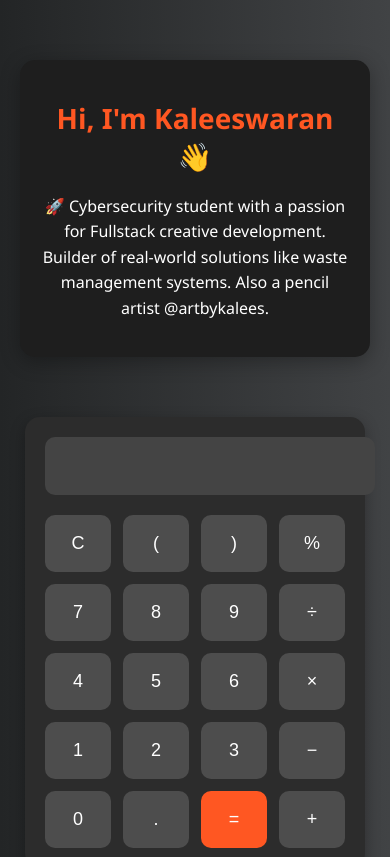
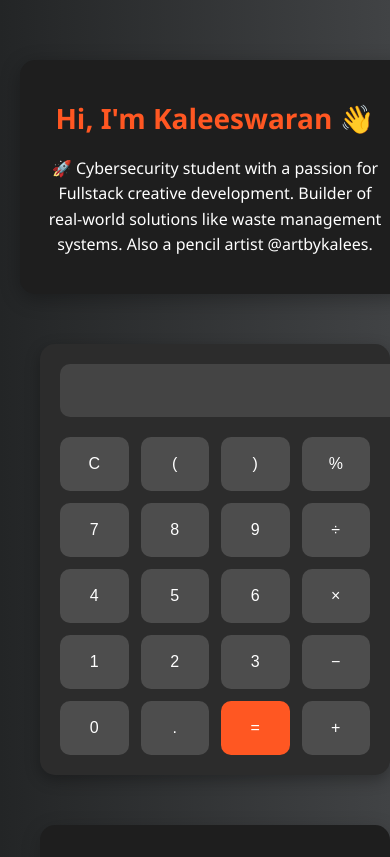
Before and after one commit to KALEESWARANS-CYBER00/WebCalculator, a plain HTML site: page index.html in a window 390 px wide. Shown: the top 857 px of the page. Drawn offline with Linux system fonts and the light colour scheme.

Commit message:
✨ Structure, Style, Functionality: Set up HTML layout, UI design, and calculator logic

```diff
--- a/script.js
+++ b/script.js
@@ -1,3 +1,4 @@
+// @author:kaleeswaran.s
 function appendValue(value) {
     document.getElementById('display').value += value;
   }
--- a/style.css
+++ b/style.css
@@ -1,3 +1,6 @@
+/* @author : Kaleeswaran S */
+
+
 body {
     background: linear-gradient(to right, #232526, #414345);
     font-family: 'Segoe UI', Tahoma, Geneva, Verdana, sans-serif;
@@ -125,4 +128,25 @@ body {
     justify-content: center;
     align-items: flex-start;
     flex-wrap: wrap;
+  }/* Responsive Design */
+@media (max-width: 768px) {
+    .container {
+      flex-direction: column;
+      align-items: center;
+    }
+
+    .about-me,
+    .calculator,
+    .extra-info {
+      width: 100%;
+      margin-bottom: 20px;
+    }
+
+    button {
+      font-size: 16px;
+    }
+
+    #display {
+      font-size: 20px;
+    }
   }
```
Also changed, not shown: index.html (+1 -0 lines).
